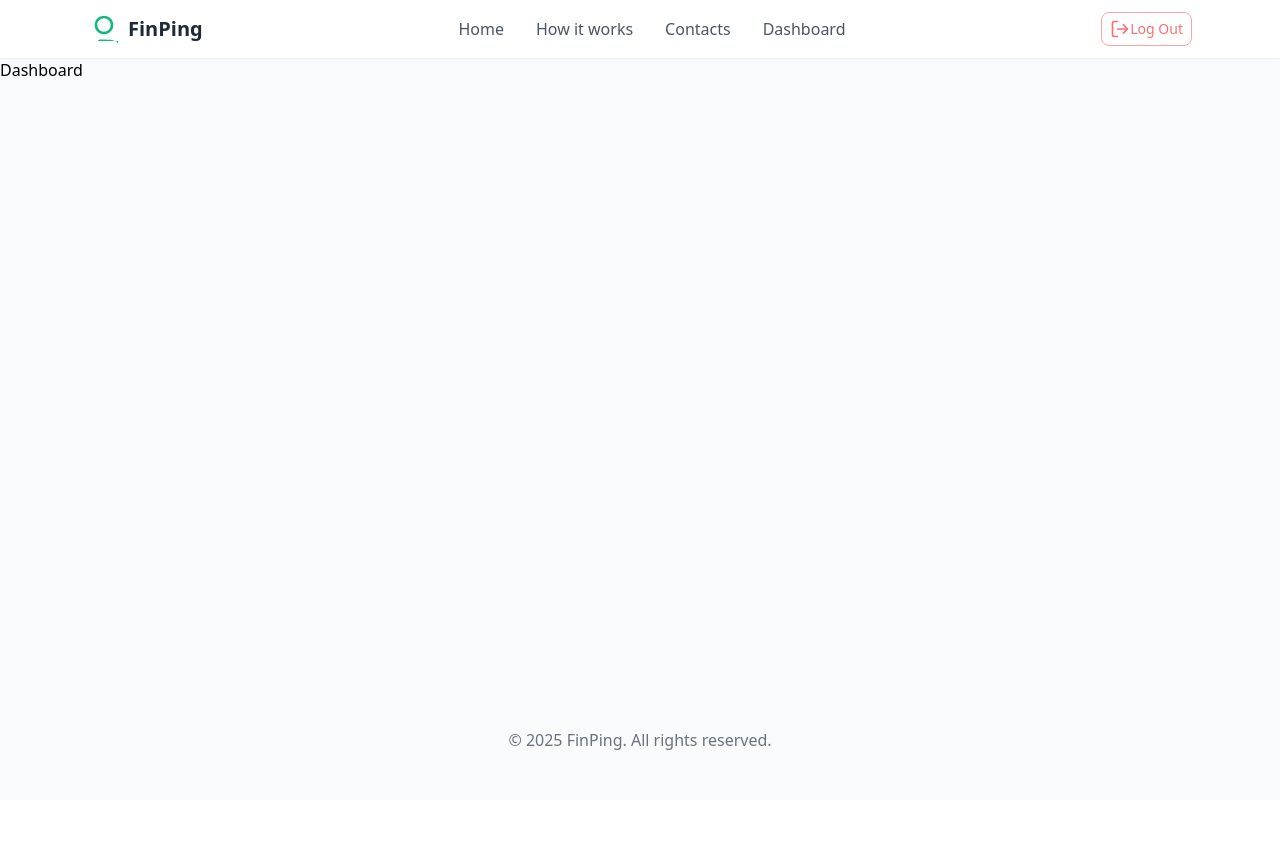
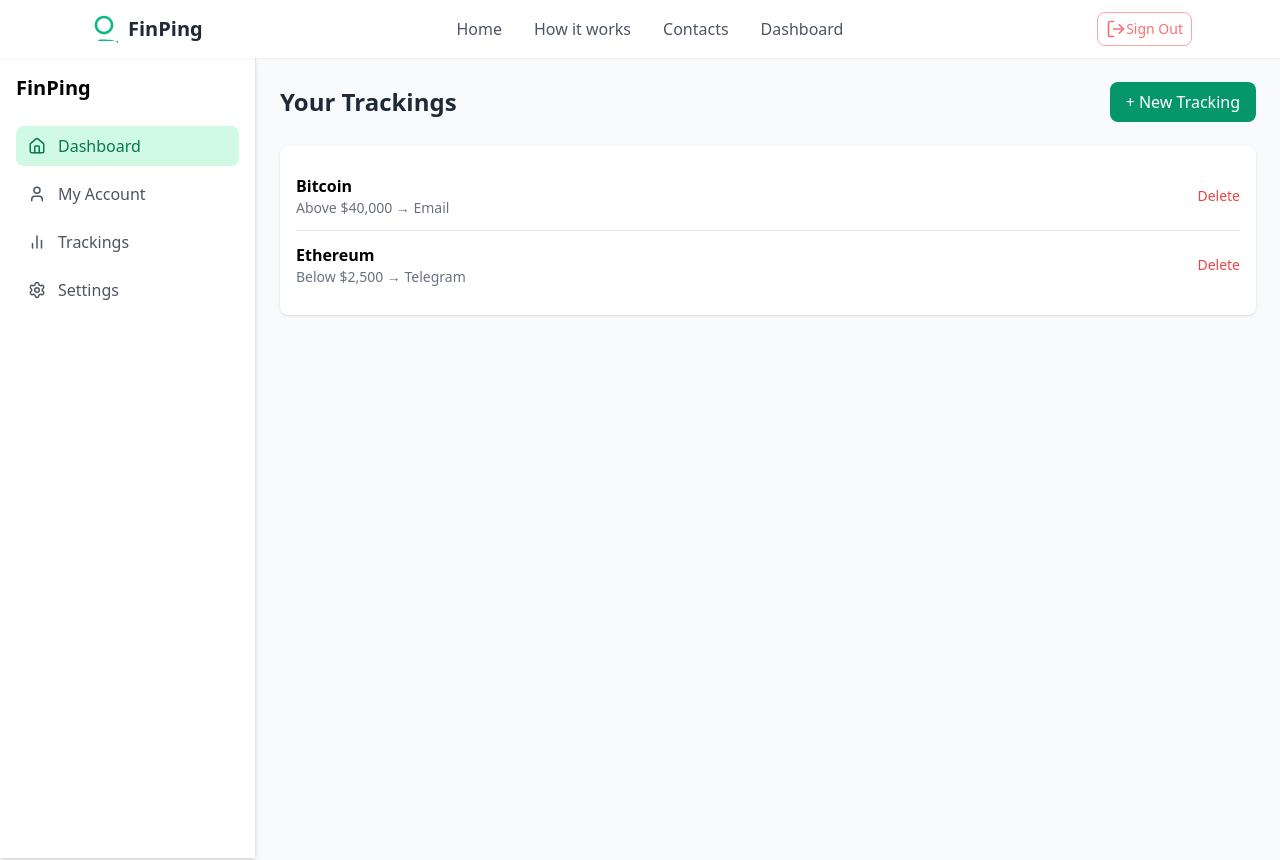
Before and after one commit to StrekanovAlexander/saas-finping, a React (Vite) app in the folder frontend/: page /user/dashboard in a window 1280 px wide. Shown: the top 860 px of the page. Before the commit the page ends 800 px from the top, so only its background shows below. Built offline with nearby package versions, Linux system fonts and the light colour scheme; sample sign-in values are in the browser's storage.

Commit message:
added: Dashboard parts

```diff
--- /dev/null
+++ b/frontend/src/components/dashboard/CreateTrackingModal.jsx
@@ -0,0 +1,42 @@
+function CreateTrackingModal({ onClose }) {
+    return (
+        <div className="fixed inset-0 bg-black bg-opacity-30 flex items-center justify-center">
+            <div className="bg-white p-6 rounded-lg shadow-lg w-full max-w-md">
+                <h2 className="text-xl font-bold mb-4">New Tracking</h2>
+                <form className="space-y-4">
+                    <input
+                        type="text"
+                        placeholder="Asset (e.g. BTC)"
+                        className="w-full border rounded px-3 py-2"
+                    />
+                    <input
+                        type="number"
+                        placeholder="Threshold"
+                        className="w-full border rounded px-3 py-2"
+                    />
+                    <select className="w-full border rounded px-3 py-2">
+                        <option value="above">Above</option>
+                        <option value="below">Below</option>
+                    </select>
+                    <div className="flex justify-end space-x-2">
+                        <button
+                            type="button"
+                            onClick={onClose}
+                            className="px-4 py-2 text-gray-600 hover:bg-gray-100 rounded-lg"
+                        >
+                            Cancel
+                        </button>
+                        <button
+                            type="submit"
+                            className="px-4 py-2 bg-emerald-600 text-white rounded-lg hover:bg-emerald-700"
+                        >
+                            Save
+                        </button>
+                    </div>
+                </form>
+            </div>
+        </div>
+    );
+}
+
+export default CreateTrackingModal;
--- /dev/null
+++ b/frontend/src/components/dashboard/Sidebar.jsx
@@ -0,0 +1,37 @@
+import { Link, useLocation } from "react-router-dom";
+import { Home, User, BarChart2, Settings } from "lucide-react";
+
+function Sidebar() {
+    const location = useLocation();
+
+    const navItems = [
+        { name: "Dashboard", path: "/user/dashboard", icon: <Home size={18} /> },
+        { name: "My Account", path: "/user/account", icon: <User size={18} /> },
+        { name: "Trackings", path: "/user/trackings", icon: <BarChart2 size={18} /> },
+        { name: "Settings", path: "/user/settings", icon: <Settings size={18} /> },
+    ];
+
+    return (
+        <div className="w-64 bg-white border-r shadow-md p-4">
+            <h2 className="text-xl font-bold mb-6">FinPing</h2>
+            <nav className="space-y-2">
+                {navItems.map((item) => (
+                    <Link
+                        key={item.path}
+                        to={item.path}
+                        className={`flex items-center px-3 py-2 rounded-lg ${
+                            location.pathname === item.path
+                            ? "bg-emerald-100 text-emerald-700"
+                            : "text-gray-600 hover:bg-gray-100"
+                        }`}
+                    >
+                        {item.icon}
+                        <span className="ml-3">{item.name}</span>
+                    </Link>
+                ))}
+            </nav>
+        </div>
+    );
+}
+
+export default Sidebar;
--- /dev/null
+++ b/frontend/src/components/dashboard/TrackingsList.jsx
@@ -0,0 +1,33 @@
+function TrackingsList() {
+    // temporary
+    const trackings = [
+        { id: 1, asset: "Bitcoin", condition: "Above $40,000", channel: "Email" },
+        { id: 2, asset: "Ethereum", condition: "Below $2,500", channel: "Telegram" },
+    ];
+
+    return (
+        <div className="bg-white shadow rounded-lg p-4">
+            {trackings.length > 0 ? (
+                <ul className="divide-y">
+                    {trackings.map((t) => (
+                        <li key={t.id} className="py-3 flex justify-between">
+                            <div>
+                                <p className="font-semibold">{t.asset}</p>
+                                <p className="text-sm text-gray-500">
+                                    {t.condition} → {t.channel}
+                                </p>
+                            </div>
+                            <button className="text-sm text-red-500 hover:underline">
+                                Delete
+                            </button>
+                        </li>
+                    ))}
+                </ul>
+            ) : (
+                <p className="text-gray-500 text-center">No trackings yet.</p>
+            )}
+    </div>
+  );
+}
+
+export default TrackingsList;
--- a/frontend/src/components/header/Header.jsx
+++ b/frontend/src/components/header/Header.jsx
@@ -22,7 +22,7 @@ function Header() {
                         <button
                             onClick={logout}
                             className="hidden md:flex px-2 py-1.5 bg-white text-sm text-red-400 border border-red-300 rounded-lg hover:bg-red-500 hover:text-white transition"
-                        ><LogOut className="w-5 h-5" /> Log Out</button>
+                        ><LogOut className="w-5 h-5" />Sign Out</button>
                     )}
 
                     {/* Mobile menu button */}
--- a/frontend/src/components/header/NavMobile.jsx
+++ b/frontend/src/components/header/NavMobile.jsx
@@ -16,7 +16,7 @@ export default function({ isAuth, logout }) {
                     <button
                         className="flex justify-center align-center px-4 py-1.5 bg-white text-sm text-red-400 border border-red-300 rounded-lg hover:bg-red-500 hover:text-white transition"
                         onClick={ logout }
-                    ><LogOut className="w-5 h-5 mr-1" />Log Out</button>
+                    ><LogOut className="w-5 h-5 mr-1" />Sign Out</button>
                 )}
             </nav>
         </div>
--- a/frontend/src/pages/User/Dashboard.jsx
+++ b/frontend/src/pages/User/Dashboard.jsx
@@ -1,6 +1,33 @@
+import { useState } from "react";
+import Sidebar from "../../components/dashboard/Sidebar";
+import TrackingsList from "../../components/dashboard/TrackingsList";
+import CreateTrackingModal from "../../components/dashboard/CreateTrackingModal";
+
 function Dashboard() {
+    const [isModalOpen, setIsModalOpen] = useState(false);
     return (
-        <p>Dashboard</p>
+        <div className="flex min-h-screen bg-gray-50">
+            <Sidebar />
+            {/* Main Content */}
+            <div className="flex-1 p-6">
+                {/* Header */}
+                <div className="flex items-center justify-between mb-6">
+                    <h1 className="text-2xl font-bold text-gray-800">Your Trackings</h1>
+                    <button
+                        onClick={() => setIsModalOpen(true)}
+                        className="px-4 py-2 bg-emerald-600 text-white rounded-lg hover:bg-emerald-700"
+                    >
+                        + New Tracking
+                    </button>
+                </div>
+
+                <TrackingsList />
+
+                {isModalOpen && (
+                    <CreateTrackingModal onClose={() => setIsModalOpen(false)} />
+                )}
+            </div>
+        </div>
     )
 }
 
--- /dev/null
+++ b/frontend/src/pages/User/SignOut.jsx
@@ -0,0 +1,17 @@
+import { useEffect } from "react";
+import { useNavigate } from "react-router-dom";
+import { useAuth } from "../../context/AuthContext";
+
+function SignOut() {
+  const { logout } = useAuth();
+  const navigate = useNavigate();
+
+  useEffect(() => {
+    logout();
+    navigate("/user/sign-in");
+  }, [logout, navigate]);
+
+  return null;
+}
+
+export default SignOut;
--- a/frontend/src/pages/index.jsx
+++ b/frontend/src/pages/index.jsx
@@ -5,6 +5,7 @@ import Contacts from "./static/Contacts";
 import Dashboard from "./user/Dashboard";
 import SignIn from "./user/SignIn";
 import SignUp from "./user/SignUp";
+import SignOut from "./user/SignOut";
 
 export {
     Home,
@@ -12,5 +13,6 @@ export {
     Contacts,
     Dashboard,
     SignIn,
-    SignUp
+    SignUp,
+    SignOut
 };
--- a/frontend/src/routes/index.jsx
+++ b/frontend/src/routes/index.jsx
@@ -6,7 +6,8 @@ import {
     Contacts,
     Dashboard,
     SignIn,
-    SignUp
+    SignUp,
+    SignOut
 } from "../pages";
 
 export default function() {
@@ -25,6 +26,14 @@ export default function() {
                     </PrivateRoute>
                 }
             />
+            <Route
+                path="/user/sign-out"
+                element={
+                    <PrivateRoute>
+                        <SignOut />
+                    </PrivateRoute>
+                }
+            />
         </Routes>
     );
 }
```
